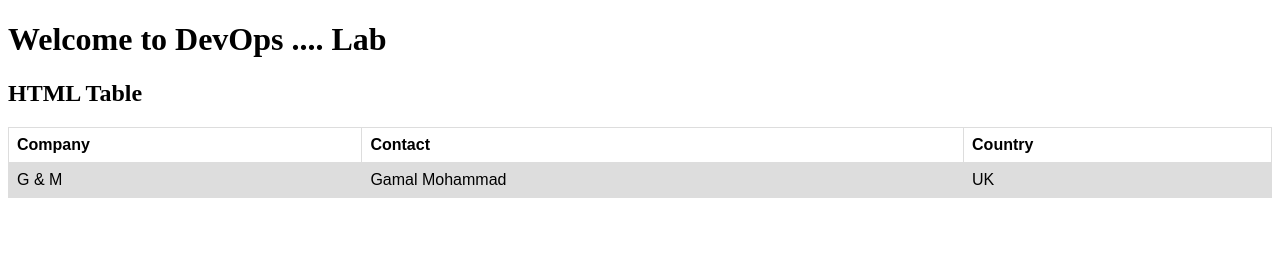
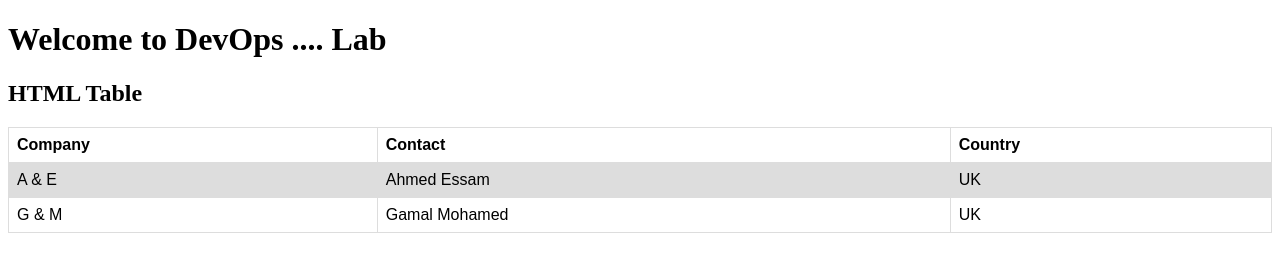
Before and after one commit to ahmedessam1197/pro-session, a plain HTML site: page index.html in a window 1280 px wide. Drawn offline with Linux system fonts and the light colour scheme.

Commit message:
Update index.html

```diff
--- a/index.html
+++ b/index.html
@@ -20,7 +20,7 @@ tr:nth-child(even) {
 </style>
     <meta charset="UTF-8">
     <meta name="viewport" content="width=device-width, initial-scale=1.0">
-    <title>Final Session</title>
+    <title>Pro Session</title>
 </head>
 <body>
     <h1>Welcome to DevOps .... Lab</h1>
@@ -32,8 +32,13 @@ tr:nth-child(even) {
     <th>Country</th>
   </tr>
   <tr>
+    <td>A & E</td>
+    <td>Ahmed Essam</td>
+    <td>UK</td>
+  </tr>
+  <tr>
     <td>G & M</td>
-    <td>Gamal Mohammad</td>
+    <td>Gamal Mohamed</td>
     <td>UK</td>
   </tr>
 </table>
```
